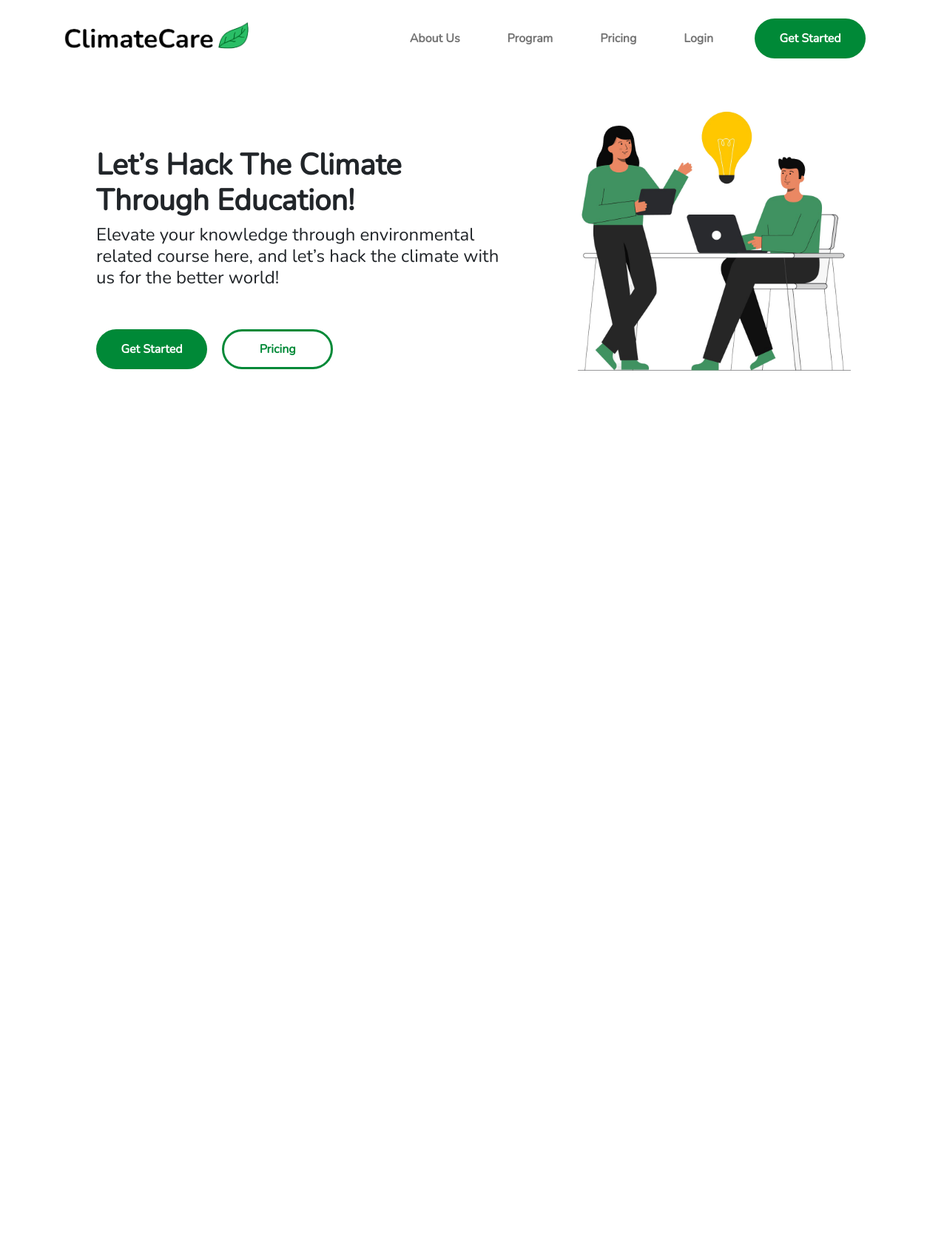
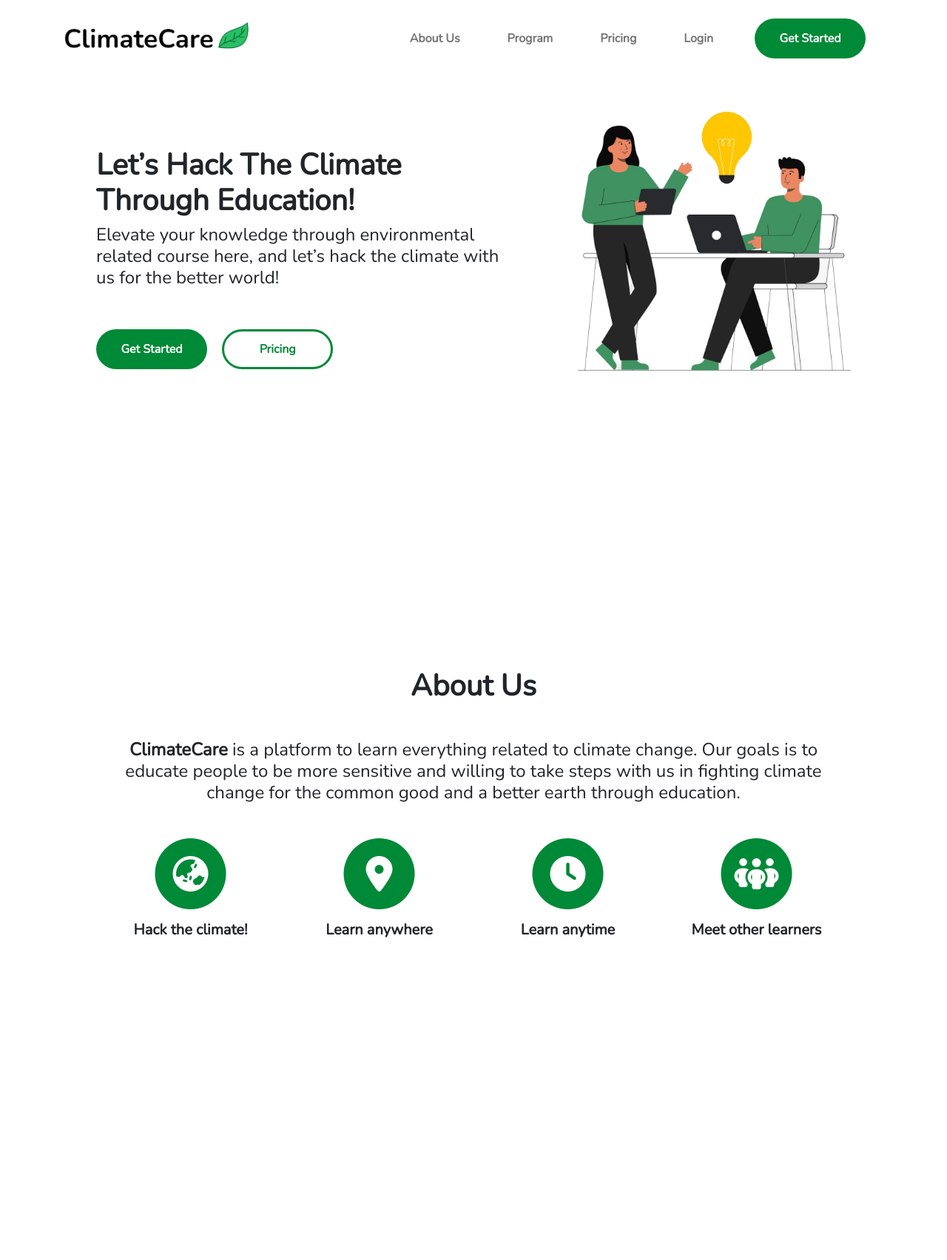
Before and after one commit to Penk13/climatecare, a Django app: page / in a window 1280 px wide. Shown: the whole page at 74% size. Before the commit the page ends 501 px from the top, so only its background shows below. Run offline with Django 4.2, Linux system fonts and the light colour scheme; some libraries are stand-ins or nearby versions.

Commit message:
create about us section

```diff
--- a/static/css/main.css
+++ b/static/css/main.css
@@ -26,3 +26,14 @@ body{
 .pricing-btn a{
 	color: #008937;
 }
+
+.fa-circle{
+	color: #008937;
+}
+
+.fa-earth-asia,
+.fa-location-dot,
+.fa-clock,
+.fa-people-group{
+	color: white;
+}
--- a/templates/base.html
+++ b/templates/base.html
@@ -14,10 +14,13 @@
 		<!-- Nunito Font -->
 		<link href="https://fonts.googleapis.com/css2?family=Nunito" rel="stylesheet">
 
+		<!-- Font Awesome -->
+		<script src="https://kit.fontawesome.com/4419586462.js" crossorigin="anonymous"></script>
+
     <title>Climate Care</title>
   </head>
   <body>
-    <nav class="navbar navbar-expand-lg sticky-top navbar-light">
+    <nav class="navbar navbar-expand-lg sticky-top navbar-light bg-white">
 			<div class="container p-3">
 				<a class="navbar-brand" href="{% url 'page:homepage' %}">
 					<img src="{% static 'img/navlogo.jpg' %}" alt="" style="width: 250px;">
--- a/templates/pages/homepage.html
+++ b/templates/pages/homepage.html
@@ -2,7 +2,7 @@
 
 {% block content %}
 
-<div class="d-flex">
+<div class="d-flex" style="height: 100vh">
   <div class="col-7 p-5 mt-5">
 		<h1 class="fw-bold">Let’s Hack The Climate Through Education!</h1>
 		<h2 class="fs-4">Elevate your knowledge through environmental related course here, and let’s hack the climate with us for the better world!</h2>
@@ -18,4 +18,41 @@
 	</div>
 </div>
 
+<div class="px-5" style="height: 100vh">
+  <div class="col-12 text-center">
+		<h1 class="fw-bold">About Us</h1>
+		<h2 class="fs-4 my-5"><b>ClimateCare</b> is a platform to learn everything related to climate change. Our goals is to educate people to be more sensitive and willing to take steps with us in fighting climate change for the common good and a better earth through education.</h2>
+	</div>
+	<div class="d-flex text-center">
+		<div class="col-3">
+			<span class="fa-stack fa-3x">
+				<i class="fas fa-circle fa-stack-2x"></i>
+				<i class="fa-solid fa-earth-asia fa-stack-1x"></i>
+			</span>
+			<h3 class="fs-5 fw-bold mt-3">Hack the climate!</h3>
+		</div>
+		<div class="col-3">
+			<span class="fa-stack fa-3x">
+				<i class="fas fa-circle fa-stack-2x"></i>
+				<i class="fa-solid fa-location-dot fa-stack-1x"></i>
+			</span>
+			<h3 class="fs-5 fw-bold mt-3">Learn anywhere</h3>
+		</div>
+		<div class="col-3">
+			<span class="fa-stack fa-3x">
+				<i class="fas fa-circle fa-stack-2x"></i>
+				<i class="fa-solid fa-clock fa-stack-1x"></i>
+			</span>
+			<h3 class="fs-5 fw-bold mt-3">Learn anytime</h3>
+		</div>
+		<div class="col-3">
+			<span class="fa-stack fa-3x">
+				<i class="fas fa-circle fa-stack-2x"></i>
+				<i class="fa-solid fa-people-group fa-stack-1x"></i>
+			</span>
+			<h3 class="fs-5 fw-bold mt-3">Meet other learners</h3>
+		</div>
+	</div>
+</div>
+
 {% endblock content %}
```
